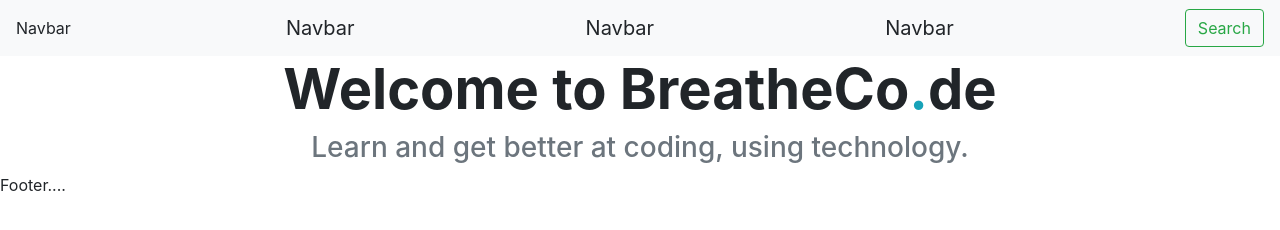
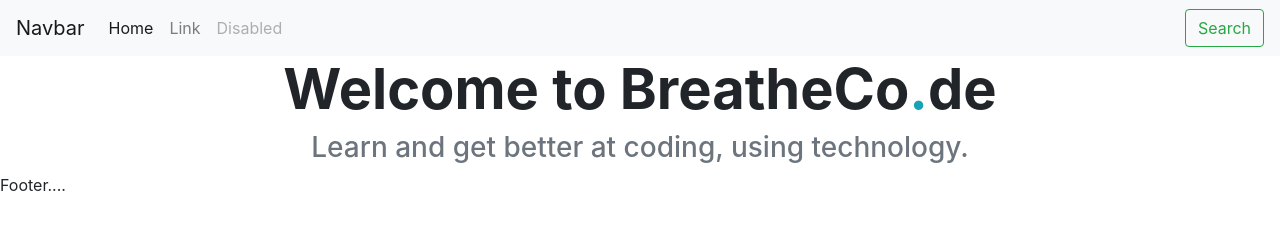
Before and after one commit to espvtes/gatsby-app-shop, a Gatsby site in the folder gatsby-site/: page / in a window 1280 px wide. Built offline with nearby package versions, Linux system fonts and the light colour scheme; Gatsby itself is replaced by a stand-in of ours.

Commit message:
collapse

```diff
--- a/gatsby-site/src/components/navbar.js
+++ b/gatsby-site/src/components/navbar.js
@@ -5,14 +5,28 @@
 
 const Navbar = () =>{
     return(
-        <nav className="navbar navbar-light bg-light">
-            <Link>Navbar</Link>
-            <a className="navbar-brand">Navbar</a>
-            <a className="navbar-brand">Navbar</a>
-            <a className="navbar-brand">Navbar</a>
-            <form className="form-inline">
+        <nav className="navbar navbar-expand-lg navbar-light bg-light">
+            <a className="navbar-brand" href="#">Navbar</a>
+            <button className="navbar-toggler" type="button" data-toggle="collapse" data-target="#navbarTogglerDemo02" aria-controls="navbarTogglerDemo02" aria-expanded="false" aria-label="Toggle navigation">
+                <span className="navbar-toggler-icon"></span>
+            </button>
+
+            <div className="collapse navbar-collapse" id="navbarTogglerDemo02">
+                <ul className="navbar-nav mr-auto mt-2 mt-lg-0">
+                <li className="nav-item active">
+                    <a className="nav-link" href="#">Home <span className="sr-only">(current)</span></a>
+                </li>
+                <li className="nav-item">
+                    <a className="nav-link" href="#">Link</a>
+                </li>
+                <li className="nav-item">
+                    <a className="nav-link disabled" href="#" tabindex="-1" aria-disabled="true">Disabled</a>
+                </li>
+                </ul>
+                <form className="form-inline my-2 my-lg-0">
                 <button className="btn btn-outline-success my-2 my-sm-0" type="submit">Search</button>
-            </form>
+                </form>
+            </div>
         </nav>
     )
 };
```
